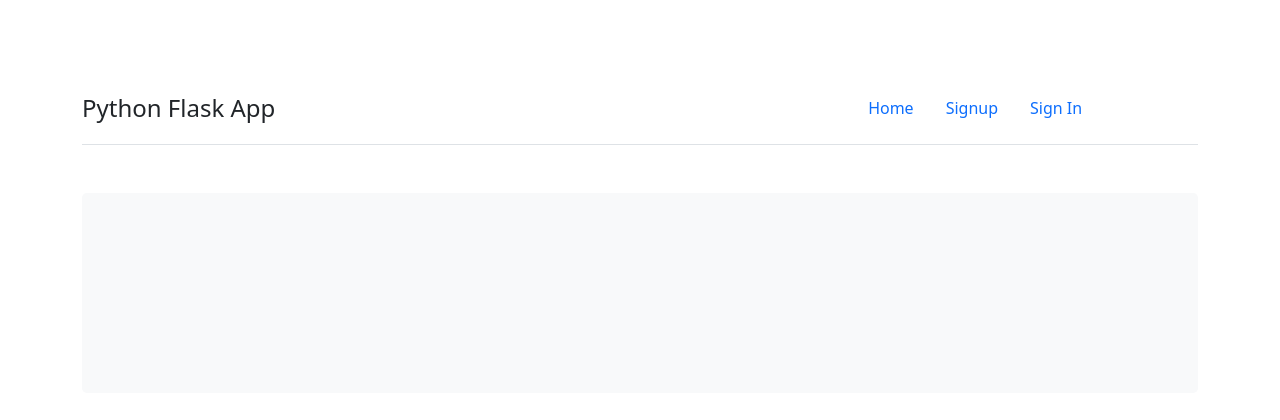
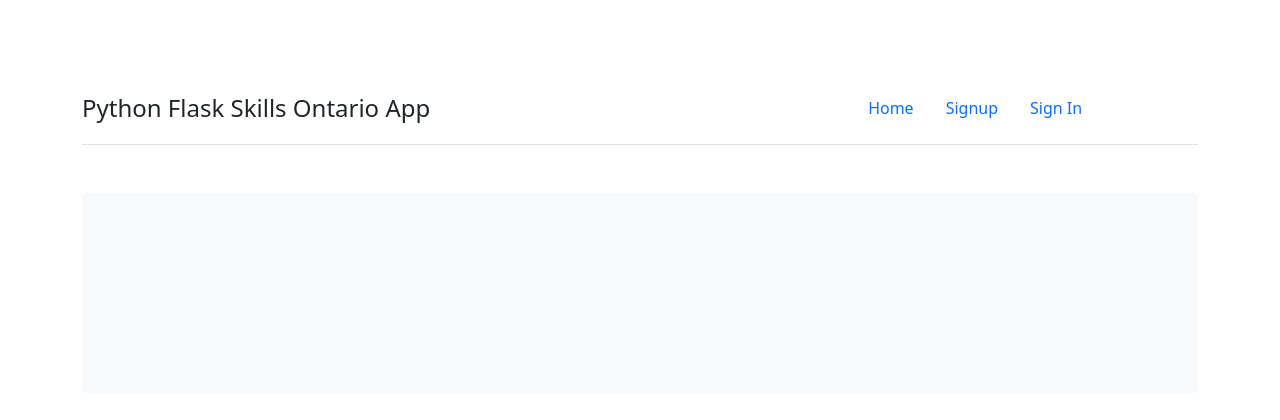
Before and after one commit to lenguyen2022/cloud, a Flask app: template FLASK app/templates/signupsuccess.html in a window 1280 px wide. Shown: the top 420 px of the page. Run offline with Flask 3, Linux system fonts and the light colour scheme; the template is opened without the code that fills it, so the values that code supplies are empty; some libraries are stand-ins or nearby versions.

Commit message:
Header name changed

```diff
--- a/FLASK app/templates/signupsuccess.html
+++ b/FLASK app/templates/signupsuccess.html
@@ -25,7 +25,7 @@
 						href="/"
 						class="text-dark text-decoration-none mb-3 mb-md-0 d-flex align-items-center me-md-auto"
 					>
-						<span class="fs-4">Python Flask App</span>
+						<span class="fs-4">Python Flask Skills Ontario App</span>
 					</a>
 
 					<ul class="nav nav-pills">
```
